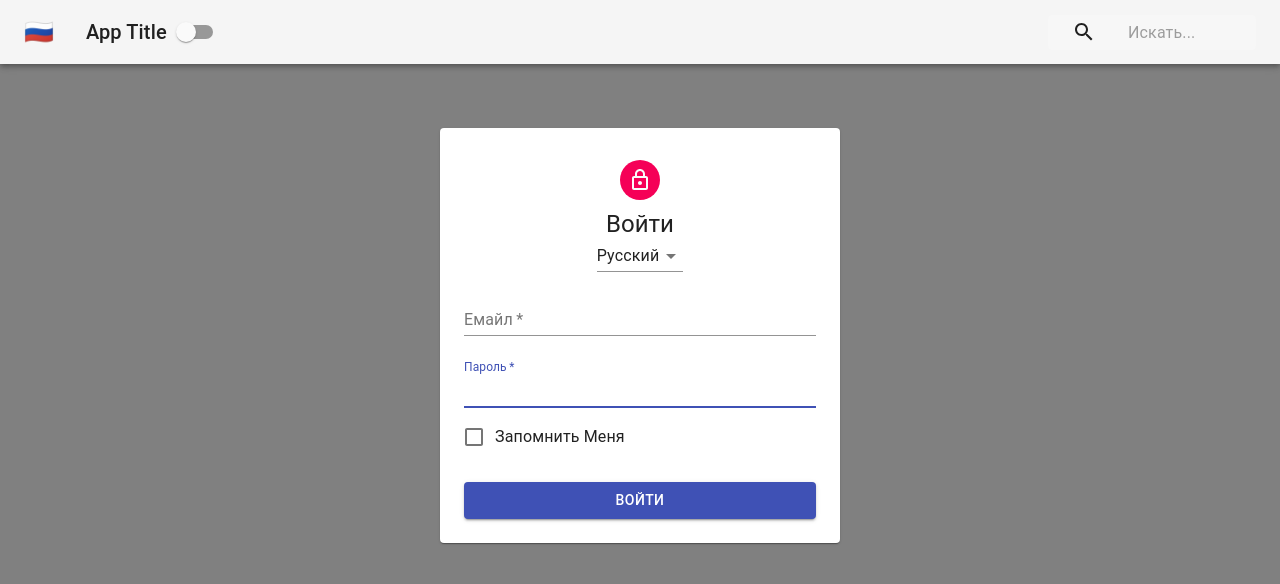
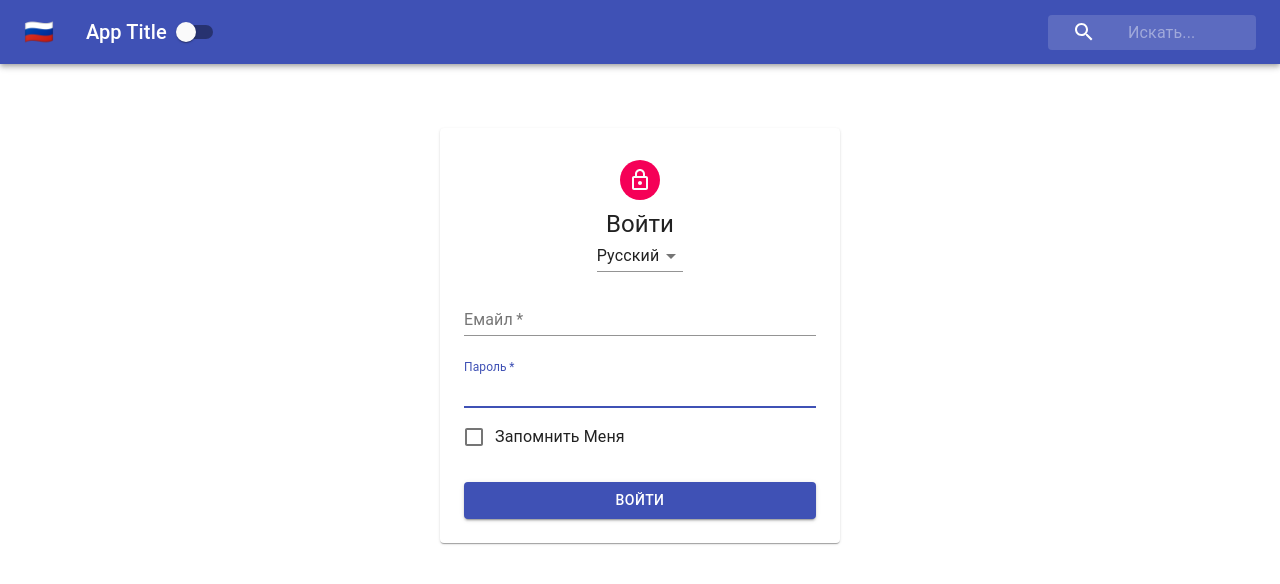
Before and after one commit to mikohan/context-app-2, a React (Create React App) app: page / in a window 1280 px wide. Shown: the top 584 px of the page. Built offline with nearby package versions, Linux system fonts and the light colour scheme.

Commit message:
Clean up themeContext

```diff
--- a/src/contexts/ThemeContext.js
+++ b/src/contexts/ThemeContext.js
@@ -4,18 +4,7 @@ import useToggleState from '../hooks/useToggleState';
 export const ThemeContext = createContext();
 
 function ThemeProvider(props) {
-  // constructor(props) {
-  //   super();
-  //   this.state = {
-  //     isDarkMode: true,
-  //   };
-  // }
-
-  const [isDarkMode, toggleTheme] = useToggleState(true);
-
-  // const toggleTheme = () => {
-  //   this.setState({ isDarkMode: !this.state.isDarkMode });
-  // };
+  const [isDarkMode, toggleTheme] = useToggleState(false);
 
   return (
     <ThemeContext.Provider value={{ isDarkMode, toggleTheme: toggleTheme }}>
```
